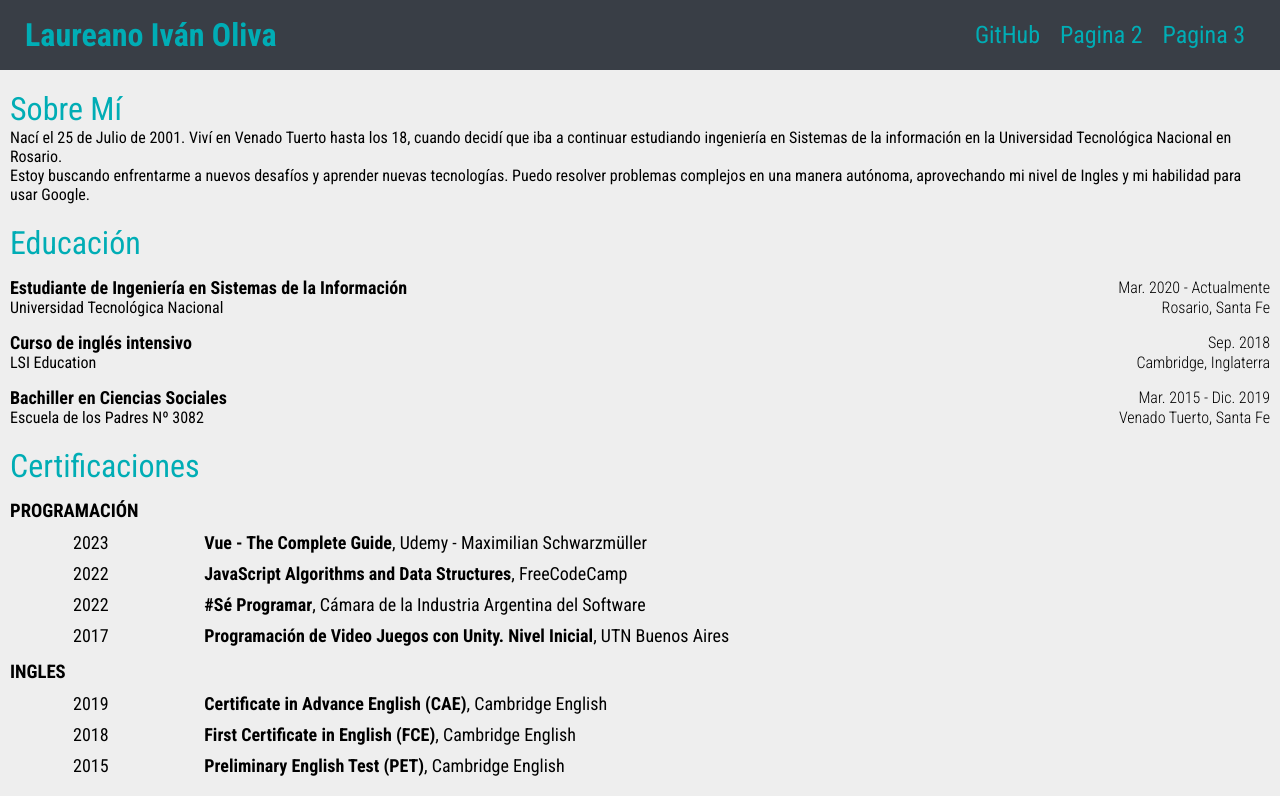
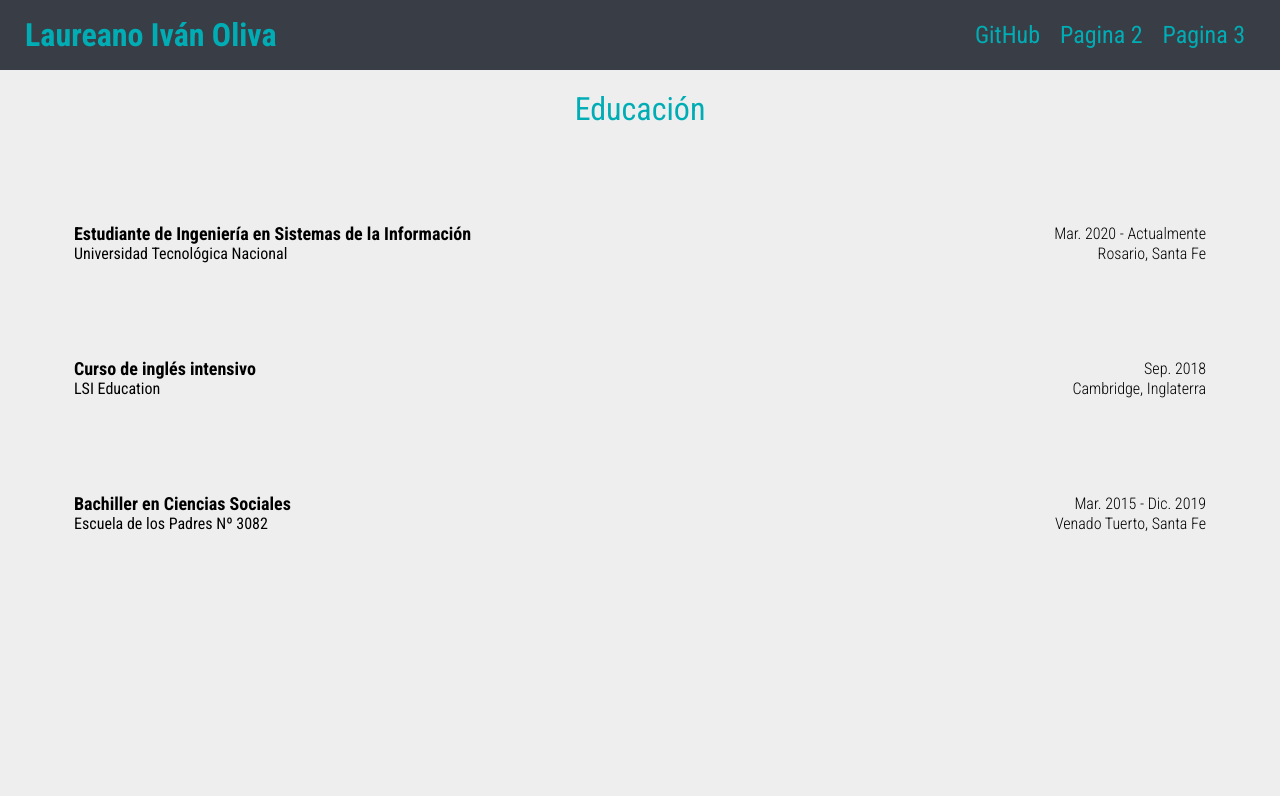
Before and after one commit to laucha54321/mi-pagina, a Vue app: page / in a window 1280 px wide. Shown: the top 796 px of the page. Built offline with nearby package versions, Linux system fonts and the light colour scheme.

Commit message:
add some animations

```diff
--- a/package.json
+++ b/package.json
@@ -7,8 +7,10 @@
     "build": "vue-cli-service build"
   },
   "dependencies": {
+    "@vueuse/motion": "^2.0.0-beta.12",
     "core-js": "^3.8.3",
     "vue": "^3.2.13",
+    "vue-cli": "^2.9.6",
     "vue-router": "^4.0.3",
     "vuex": "^4.0.0"
   },
--- a/src/App.vue
+++ b/src/App.vue
@@ -22,6 +22,12 @@ h2{
   margin-top: 20px;
   color:#00ADB5;
   font-weight: normal;
+  text-align: center;
+  font-size: xx-large;
+}
+h3{
+  text-align: center;
+  padding-top: 10vh;
 }
 .container{
   margin: 10px;
--- a/src/components/titleYearPlace.vue
+++ b/src/components/titleYearPlace.vue
@@ -13,6 +13,9 @@
 <style scoped>
 .title-year-container{
     margin-top: 15px;
+    padding-top: 10vh;
+    padding-left: 5vw;
+    padding-right: 5vw;
 }
 .title-year{
     display: flex;
--- a/src/components/yearTitle.vue
+++ b/src/components/yearTitle.vue
@@ -2,10 +2,15 @@
     <div>
         <div class="year-title">
             <p><slot name="year"></slot></p>
-            <p class="main"><b><slot name="title"></slot></b>, <slot name="institution"></slot></p>
+            <a :href="links" target="_blank" class="main"><b><slot name="title"></slot></b>, <slot name="institution"></slot></a>
         </div>
     </div>
 </template>
+<script>
+export default{
+    props:['links']
+}
+</script>
 <style scoped>
 .year-title{
     padding-left:5%;
@@ -13,6 +18,16 @@
     text-align: left;
     display: flex;
     font-size: large;
+
+    margin-top: 15px;
+    padding-top: 10vh;
+    padding-left: 5vw;
+    padding-right: 5vw;
+
+}
+a{
+    text-decoration: none;
+    color: black;
 }
 .main{
     font-weight: light;
--- a/src/main.js
+++ b/src/main.js
@@ -2,5 +2,6 @@ import { createApp } from 'vue'
 import App from './App.vue'
 import router from './router'
 import store from './store'
+import { MotionPlugin } from '@vueuse/motion'
 
-createApp(App).use(store).use(router).mount('#app')
+createApp(App).use(store).use(router).use(MotionPlugin).mount('#app')
--- a/src/views/HomeView.vue
+++ b/src/views/HomeView.vue
@@ -1,14 +1,14 @@
 <template>
   <div class="home">
     <the-header></the-header>
-    <div class="container">
+    <!-- <div class="container">
       <h2>Sobre Mí</h2>
         <p> Nací el 25 de Julio de 2001. Viví en Venado Tuerto hasta los 18, cuando decidí que iba a continuar estudiando ingeniería en Sistemas de la información en la Universidad Tecnológica Nacional en Rosario.</p>
         <p>Estoy buscando enfrentarme a nuevos desafíos y aprender nuevas tecnologías. Puedo resolver problemas complejos en una manera autónoma, aprovechando mi nivel de Ingles y mi habilidad para usar Google. </p>
-    </div>
+    </div> -->
     <div class="container">
       <h2>Educación</h2>
-      <title-year-place v-for="el in educacion">
+      <title-year-place v-for="el in educacion" v-motion-pop>
         <template v-slot:title>{{el.title}}</template>
         <template v-slot:year>{{ el.year }}</template>
         <template v-slot:institution>{{ el.institution }}</template>
@@ -18,13 +18,13 @@
     <div class="container">
       <h2>Certificaciones</h2>
       <h3>PROGRAMACIÓN</h3>
-      <year-certification v-for="el in certificacionP">
+      <year-certification v-for="el in certificacionP" :key="el.title" :links="el.links" v-motion-slide-visible-once-bottom>
         <template v-slot:title>{{el.title}}</template>
         <template v-slot:year>{{ el.year }}</template>
         <template v-slot:institution>{{ el.institution }}</template>
       </year-certification>
       <h3>INGLES</h3>
-      <year-certification v-for="el in certificacionI">
+      <year-certification v-for="el in certificacionI" v-motion-slide-visible-once-bottom>
         <template v-slot:title>{{el.title}}</template>
         <template v-slot:year>{{ el.year }}</template>
         <template v-slot:institution>{{ el.institution }}</template>
@@ -68,22 +68,26 @@ export default{
         {
           title:'Vue - The Complete Guide',
           year:'2023',
-          institution:'Udemy - Maximilian Schwarzmüller'
+          institution:'Udemy - Maximilian Schwarzmüller',
+          links:'https://drive.google.com/file/d/19pi8n_MnKNsQMWS5JT3ylJrfd5pJE0nu/view?usp=share_link'
         },
         {
           title:'JavaScript Algorithms and Data Structures',
           year:'2022',
-          institution:'FreeCodeCamp'
+          institution:'FreeCodeCamp',
+          links:'https://www.freecodecamp.org/certification/laucha54321/javascript-algorithms-and-data-structures'
         },
         {
           title:'#Sé Programar',
           year:'2022',
-          institution:'Cámara de la Industria Argentina del Software'
+          institution:'Cámara de la Industria Argentina del Software',
+          links:'https://seprogramar.inti.gob.ar/inti/certificates/verify/NCjcNl5ACW7_vL1c'
         },
         {
           title:'Programación de Video Juegos con Unity. Nivel Inicial',
           year:'2017',
-          institution:'UTN Buenos Aires'
+          institution:'UTN Buenos Aires',
+          links:'https://drive.google.com/file/d/1wjLkieeETYMmUbquk4vt2-YStg2ER_VW/view?usp=share_link'
         },
 
       ],
@@ -91,17 +95,20 @@ export default{
         {
           title:'Certificate in Advance English (CAE)',
           year:'2019',
-          institution:'Cambridge English'
+          institution:'Cambridge English',
+
         },
         {
           title:'First Certificate in English (FCE)',
           year:'2018',
-          institution:'Cambridge English'
+          institution:'Cambridge English',
+
         },
         {
           title:'Preliminary English Test (PET)',
           year:'2015',
-          institution:'Cambridge English'
+          institution:'Cambridge English',
+
         },
       ]
     }
@@ -110,16 +117,13 @@ export default{
 }
 </script>
 <style scoped>
-h2{
-  font-size: xx-large;
-}
-h3{
-  padding-top: 15px;
-}
 p{
   font-weight: light;
 }
-title-year{
-  padding-top: 80px;
+.break{
+  padding-top: 20vh;
+}
+.container{
+  padding-bottom: 30vh;
 }
 </style>
```
Also changed, not shown: 1 other file (tests, documents, lock files or other folders).
